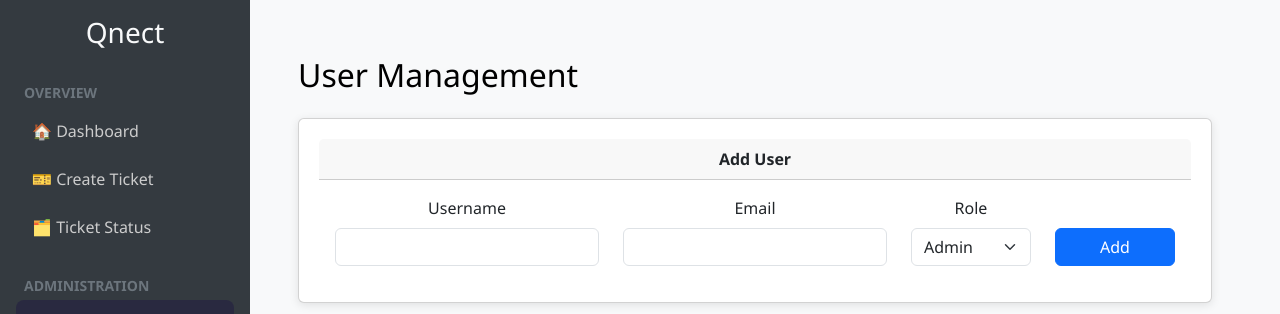
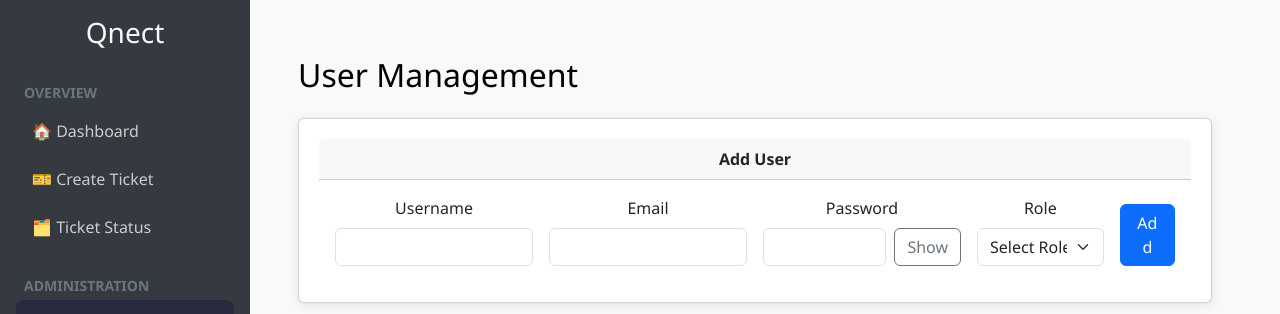
Before and after one commit to PopoyJay/Qnect, a React (Create React App) app in the folder frontend/: page /users in a window 1280 px wide. Shown: the top 314 px of the page. Built offline with nearby package versions, Linux system fonts and the light colour scheme; no server answers; sample sign-in values are in the browser's storage.

Commit message:
Final User Page

```diff
--- a/frontend/src/pages/UserManagementPage.js
+++ b/frontend/src/pages/UserManagementPage.js
@@ -5,13 +5,22 @@ import {
 import Sidebar from '../components/Sidebar';
 import api from '../services/api';
 
+// Empty user template
+const emptyUser = Object.freeze({
+  username: '',
+  email: '',
+  role: '',
+  password: '',
+});
+
 const UserManagementPage = () => {
   const [users, setUsers] = useState([]);
-  const [newUser, setNewUser] = useState({ username: '', email: '', role: 'Admin' });
-  const [editUser, setEditUser] = useState({ username: '', email: '', role: 'Admin' });
+  const [newUser, setNewUser] = useState({ ...emptyUser });
+  const [editUser, setEditUser] = useState({ ...emptyUser });
   const [showModal, setShowModal] = useState(false);
   const [currentUserId, setCurrentUserId] = useState(null);
   const [loading, setLoading] = useState(true);
+  const [showPassword, setShowPassword] = useState(false);
 
   const fetchUsers = async () => {
     try {
@@ -26,15 +35,17 @@ const UserManagementPage = () => {
 
   useEffect(() => {
     fetchUsers();
+    setNewUser({ ...emptyUser }); // reset on load
   }, []);
 
   const handleAddUser = async (e) => {
     e.preventDefault();
-    if (!newUser.username || !newUser.email) return;
+    if (!newUser.username || !newUser.email || !newUser.password) return;
 
     try {
       await api.post('/users', newUser);
-      setNewUser({ username: '', email: '', role: 'Admin' });
+      setNewUser({ ...emptyUser });
+      setShowPassword(false);
       fetchUsers();
     } catch (err) {
       console.error('❌ Error adding user:', err);
@@ -55,7 +66,7 @@ const UserManagementPage = () => {
 
   const handleEditClick = (user) => {
     setCurrentUserId(user.id);
-    setEditUser({ username: user.username, email: user.email, role: user.role });
+    setEditUser({ username: user.username, email: user.email, role: user.role, password: '' });
     setShowModal(true);
   };
 
@@ -81,8 +92,8 @@ const UserManagementPage = () => {
             <Card.Header><strong>Add User</strong></Card.Header>
             <Card.Body>
               <Form onSubmit={handleAddUser}>
-                <Row className="align-items-end">
-                  <Col md={4}>
+                <Row className="align-items-end g-3">
+                  <Col md={3}>
                     <Form.Group controlId="username">
                       <Form.Label>Username</Form.Label>
                       <Form.Control
@@ -93,7 +104,7 @@ const UserManagementPage = () => {
                       />
                     </Form.Group>
                   </Col>
-                  <Col md={4}>
+                  <Col md={3}>
                     <Form.Group controlId="email">
                       <Form.Label>Email</Form.Label>
                       <Form.Control
@@ -104,20 +115,42 @@ const UserManagementPage = () => {
                       />
                     </Form.Group>
                   </Col>
+                  <Col md={3}>
+                    <Form.Group controlId="password">
+                      <Form.Label>Password</Form.Label>
+                      <div className="d-flex">
+                        <Form.Control
+                          type={showPassword ? 'text' : 'password'}
+                          value={newUser.password}
+                          onChange={(e) => setNewUser({ ...newUser, password: e.target.value })}
+                          required
+                        />
+                        <Button
+                          variant="outline-secondary"
+                          onClick={() => setShowPassword(!showPassword)}
+                          className="ms-2"
+                        >
+                          {showPassword ? 'Hide' : 'Show'}
+                        </Button>
+                      </div>
+                    </Form.Group>
+                  </Col>
                   <Col md={2}>
                     <Form.Group controlId="role">
                       <Form.Label>Role</Form.Label>
                       <Form.Select
                         value={newUser.role}
                         onChange={(e) => setNewUser({ ...newUser, role: e.target.value })}
+                        required
                       >
+                        <option value="">Select Role</option>
                         <option value="Admin">Admin</option>
                         <option value="Support">Support</option>
                         <option value="Agent">Agent</option>
                       </Form.Select>
                     </Form.Group>
                   </Col>
-                  <Col md={2}>
+                  <Col md={1}>
                     <Button type="submit" className="w-100" variant="primary">Add</Button>
                   </Col>
                 </Row>
@@ -198,7 +231,7 @@ const UserManagementPage = () => {
                     }
                   />
                 </Form.Group>
-                <Form.Group>
+                <Form.Group className="mb-3">
                   <Form.Label>Role</Form.Label>
                   <Form.Select
                     value={editUser.role}
```
Also changed, not shown: 1 other file (tests, documents, lock files or other folders).
